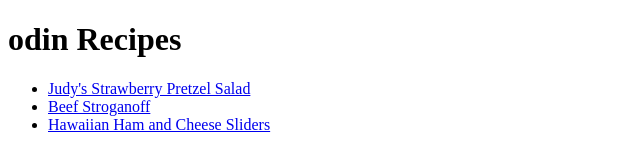
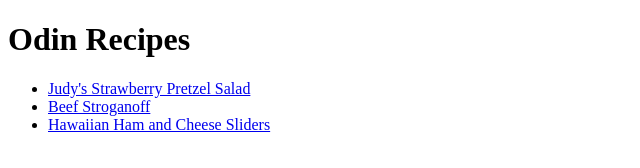
Before and after one commit to KamiP13/odin-recipes, a plain HTML site: page index.html in a window 1280 px wide. Shown: the whole page, without its empty margins (0-640 px from the left). Drawn offline with Linux system fonts and the light colour scheme.

Commit message:
Change Capitalization in Header

```diff
--- a/index.html
+++ b/index.html
@@ -6,7 +6,7 @@
     <title>Document</title>
 </head>
 <body>
-    <h1>odin Recipes</h1>
+    <h1>Odin Recipes</h1>
     <ul>
     <li><a href="recipes/pretzelSalad.html">Judy's Strawberry Pretzel Salad</a></li>
     <li><a href="recipes/beef_stroganoff.html">Beef Stroganoff</a></li>
```
